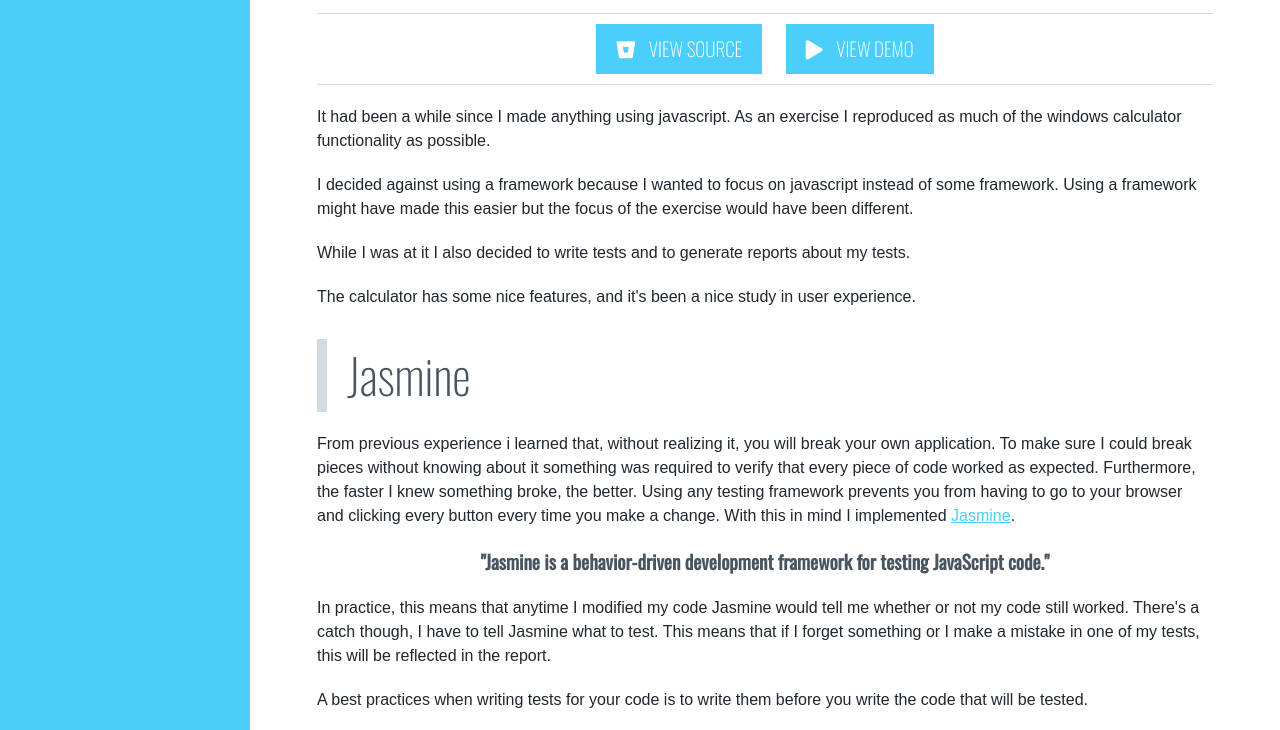
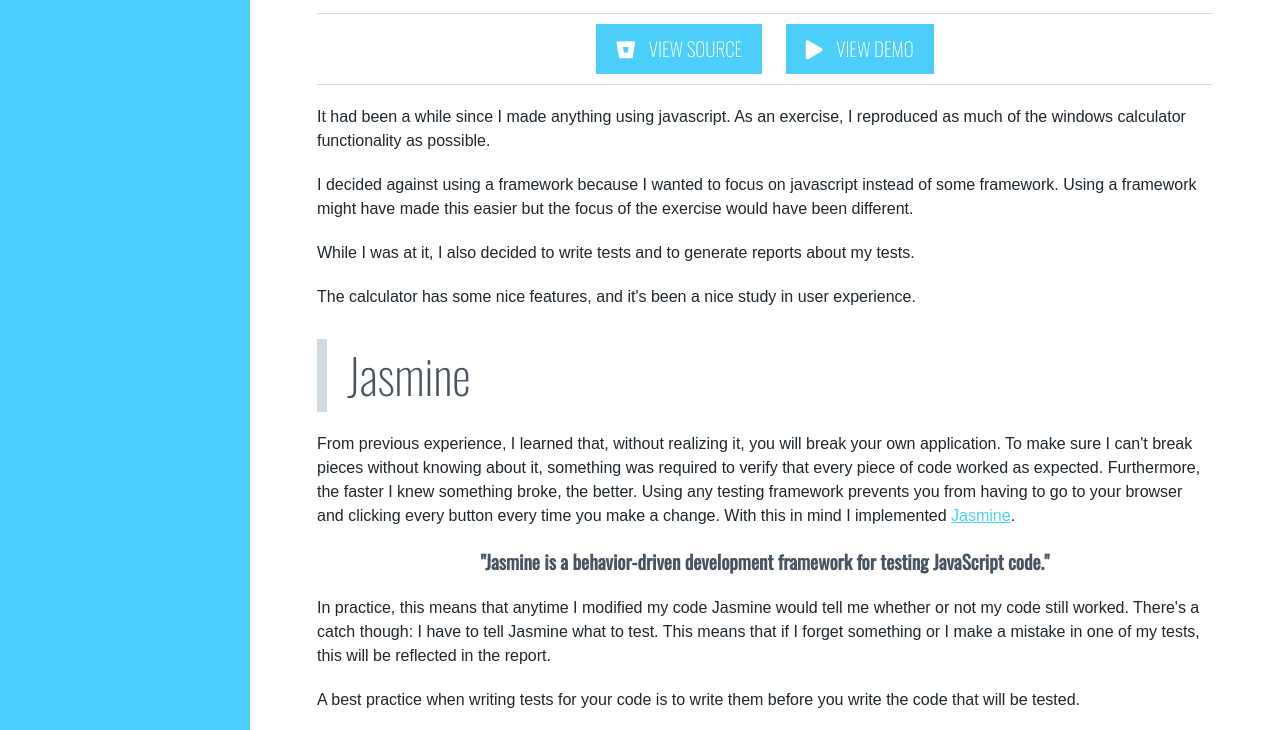
Before and after one commit to SDries/SDries.github.io, a Jekyll site: the page built from _posts/2019-02-04-js-calculator.html, in a window 1280 px wide and 1400 px high. Shown: the part 640-1370 px from the top of the window. Built offline with Jekyll 4.4.1, drawn with Linux system fonts in a browser that asks for light colours; nearby versions of some CDN libraries.

Commit message:
Fix grammar

```diff
--- a/_posts/2019-02-04-js-calculator.html
+++ b/_posts/2019-02-04-js-calculator.html
@@ -7,13 +7,13 @@ bitbucketlink: "https://bitbucket.org/Dries_Sercu/vanilla-js-calculator"
 demolink: "-SITE_URL-/projects/vanilla-js-calculator/index.html"
 ---
 <p>
-	It had been a while since I made anything using javascript. As an exercise I reproduced as much of the windows calculator functionality as possible.
+	It had been a while since I made anything using javascript. As an exercise, I reproduced as much of the windows calculator functionality as possible.
 </p>
 <p>
 	I decided against using a framework because I wanted to focus on javascript instead of some framework. Using a framework might have made this easier but the focus of the exercise would have been different.
 </p>
 <p>
-	While I was at it I also decided to write tests and to generate reports about my tests.
+	While I was at it, I also decided to write tests and to generate reports about my tests.
 </p>
 <p>
 	The calculator has some nice features, and it's been a nice study in user experience.
@@ -22,8 +22,8 @@ demolink: "-SITE_URL-/projects/vanilla-js-calculator/index.html"
 <h2>Jasmine</h2>
 
 <p>
-	From previous experience i learned that, without realizing it, you will break your own application.
-	To make sure I could break pieces without knowing about it something was required to verify that every piece of code worked as expected.
+	From previous experience, I learned that, without realizing it, you will break your own application.
+	To make sure I can't break pieces without knowing about it, something was required to verify that every piece of code worked as expected.
 	Furthermore, the faster I knew something broke, the better. Using any testing framework prevents you from having to go to your browser and clicking every button every time you make a change.
 	With this in mind I implemented <a href="https://jasmine.github.io/">Jasmine</a>.
 </p>
@@ -31,10 +31,10 @@ demolink: "-SITE_URL-/projects/vanilla-js-calculator/index.html"
 	"Jasmine is a behavior-driven development framework for testing JavaScript code."
 </p>
 <p>
-	In practice, this means that anytime I modified my code Jasmine would tell me whether or not my code still worked. There's a catch though, I have to tell Jasmine what to test. This means that if I forget something or I make a mistake in one of my tests, this will be reflected in the report.
+	In practice, this means that anytime I modified my code Jasmine would tell me whether or not my code still worked. There's a catch though: I have to tell Jasmine what to test. This means that if I forget something or I make a mistake in one of my tests, this will be reflected in the report.
 </p>
 <p>
-	A best practices when writing tests for your code is to write them before you write the code that will be tested.
+	A best practice when writing tests for your code is to write them before you write the code that will be tested.
 </p>
 {% include post-image.html image-link="-SITE_URL-/images/js-calculator-jasmine-test-example.png" image-description="When things go wrong jasmine lets you know what test went wrong and why." %}
 
```
